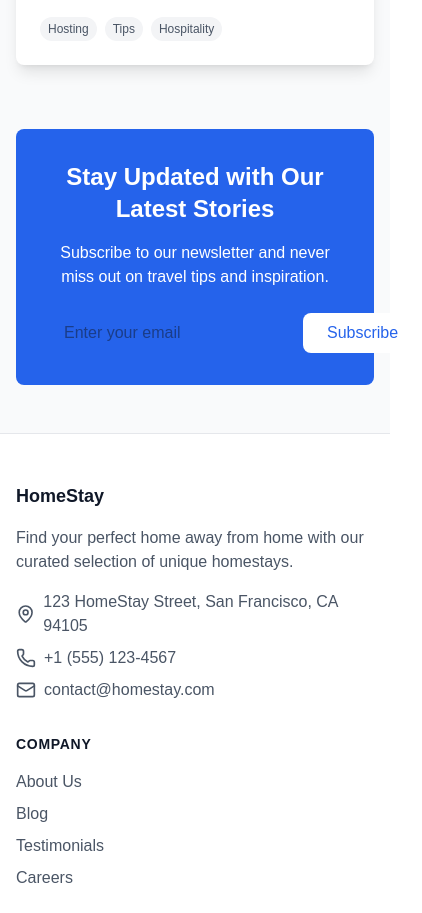
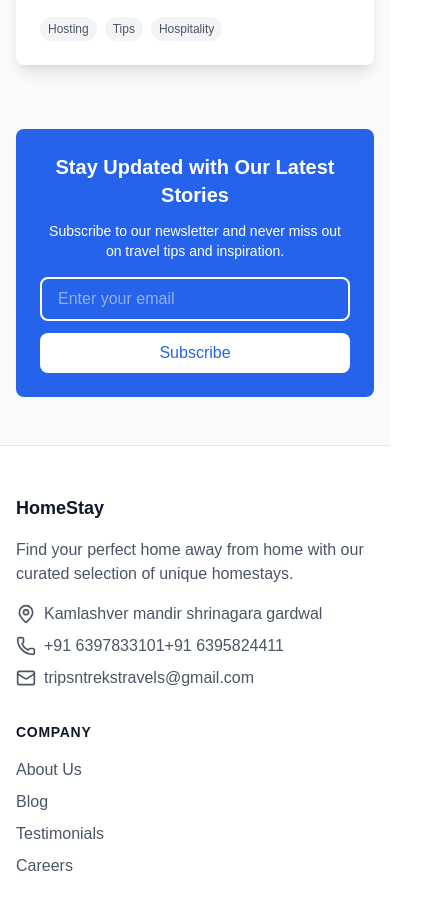
Before and after one commit to Vijaysinghnegi007/homestay, a React (Vite) app: page /blog in a window 390 px wide. Shown: the part 1449-2362 px from the top of the page, 422 px wide, since content can reach past the window. Built offline with nearby package versions, Linux system fonts and the light colour scheme.

Commit message:
fix the responsive issue in blog on mobile view

```diff
--- a/src/components/Footer.jsx
+++ b/src/components/Footer.jsx
@@ -83,15 +83,17 @@ const Footer = () => {
             <div className="space-y-2">
               <div className="flex items-center text-gray-600 dark:text-gray-400">
                 <MapPin className="w-5 h-5 mr-2" />
-                <span>123 HomeStay Street, San Francisco, CA 94105</span>
+                <span> Kamlashver mandir shrinagara gardwal </span>
               </div>
               <div className="flex items-center text-gray-600 dark:text-gray-400">
                 <Phone className="w-5 h-5 mr-2" />
-                <span>+1 (555) 123-4567</span>
+                <span>+91 6397833101</span>
+                <br/>
+                <span> +91 6395824411</span>
               </div>
               <div className="flex items-center text-gray-600 dark:text-gray-400">
                 <Mail className="w-5 h-5 mr-2" />
-                <span>contact@homestay.com</span>
+                <span>tripsntrekstravels@gmail.com</span>
               </div>
             </div>
           </div>
--- a/src/components/Navbar.jsx
+++ b/src/components/Navbar.jsx
@@ -156,6 +156,7 @@ const Navbar = ({ toggleTheme, theme }) => {
         }}
         className="md:hidden bg-white dark:bg-gray-900 overflow-hidden"
       >
+
         <div className="px-4 py-2 space-y-2">
           {navItems.map((item) => (
             <Link
--- a/src/pages/Blog.jsx
+++ b/src/pages/Blog.jsx
@@ -160,25 +160,25 @@ const Blog = () => {
         <motion.div
           initial={{ opacity: 0, y: 20 }}
           animate={{ opacity: 1, y: 0 }}
-          className="mt-16 bg-primary-600 text-white rounded-lg p-8 text-center"
+          className="mt-16 bg-primary-600 text-white rounded-lg p-6 md:p-8 text-center"
         >
-          <h2 className="text-2xl font-bold mb-4">
+          <h2 className="text-xl md:text-2xl font-bold mb-3 md:mb-4">
             Stay Updated with Our Latest Stories
           </h2>
-          <p className="mb-6">
+          <p className="text-sm md:text-base mb-4 md:mb-6">
             Subscribe to our newsletter and never miss out on travel tips and
             inspiration.
           </p>
           <form className="max-w-md mx-auto">
-            <div className="flex gap-4">
+            <div className="flex flex-col md:flex-row gap-3 md:gap-4">
               <input
                 type="email"
                 placeholder="Enter your email"
-                className="flex-1 px-4 py-2 rounded-lg text-gray-900 focus:outline-none focus:ring-2 focus:ring-white"
+                className="flex-1 px-4 py-2 rounded-lg  focus:outline-none  focus:ring-white border-2 "
               />
               <button
                 type="submit"
-                className="px-6 py-2 bg-white text-primary-600 rounded-lg hover:bg-gray-100 transition-colors"
+                className="px-5 py-2 bg-white text-primary-600 rounded-lg hover:bg-gray-100 transition-colors"
               >
                 Subscribe
               </button>
```
